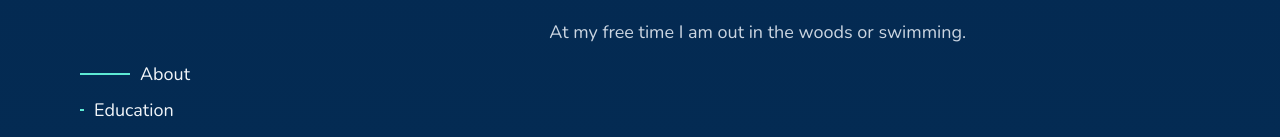
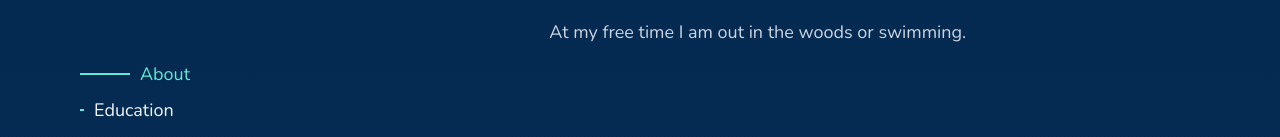
Before and after one commit to LeoGytis/LeoGytis.github.io, a Next.js app: page / in a window 1280 px wide. Shown: the part 346-483 px from the top of the page. Built offline with nearby package versions, Linux system fonts and the light colour scheme.

Commit message:
pagaliau nav items veikia

```diff
--- a/src/app/components/NavBar.tsx
+++ b/src/app/components/NavBar.tsx
@@ -15,58 +15,43 @@ const NavBar: any = () => {
           </h3>
         </div>
         <nav className="hidden lg:flex flex-col text-lg gap-2">
-          <li className="flex items-center">
-            <ScrollLink className="nav_indicator" spy offset={-80} to="about" />
-            <ScrollLink smooth offset={-80} to="about" className="nav_click">
+          <ScrollLink className="nav_item" spy smooth offset={-80} to="about">
+            <div className="nav_indicator" />
             About
           </ScrollLink>
-          </li>
 
-          <li className="flex items-center">
           <ScrollLink
-              className="nav_indicator"
+            className="nav_item"
             spy
-              offset={-80}
-              to="education"
-            />
-            <ScrollLink
             smooth
             offset={-80}
             to="education"
-              className="nav_click"
           >
+            <div className="nav_indicator" />
             Education
           </ScrollLink>
-          </li>
 
-          <li className="flex items-center">
           <ScrollLink
-              className="nav_indicator"
+            className="nav_item"
             spy
-              offset={-80}
-              to="experience"
-            />
-            <ScrollLink
             smooth
             offset={-80}
             to="experience"
-              className="nav_click"
           >
+            <div className="nav_indicator" />
             Experience
           </ScrollLink>
-          </li>
 
-          <li className="flex items-center">
           <ScrollLink
-              className="nav_indicator"
+            className="nav_item"
             spy
+            smooth
             offset={-80}
             to="projects"
-            />
-            <ScrollLink smooth offset={-80} to="projects" className="nav_click">
+          >
+            <div className="nav_indicator" />
             Projects
           </ScrollLink>
-          </li>
         </nav>
         <SocialMedia />
       </div>
--- a/src/app/globals.css
+++ b/src/app/globals.css
@@ -134,26 +134,29 @@ a {
   color: #5eead4;
 }
 
-.nav_indicator {
+.nav_item {
   display: flex;
   align-items: center;
+  &:hover {
+    cursor: pointer;
+    color: #5eead4;
+  }
+
+  &.active {
+    color: #5eead4;
+    .nav_indicator {
+      width: 50px;
+    }
+  }
+}
+
+.nav_indicator {
   content: "";
   width: 4px;
   height: 2px;
   margin-right: 10px;
   background-color: #5eead4;
-  transition: width 2s;
-
-  &.active {
-    width: 50px;
-  }
-}
-
-.nav_click {
-  &:hover {
-    cursor: pointer;
-    color: #5eead4;
-  }
+  transition: all 1s;
 }
 
 .falling_line {
```
Lines whose indentation alone changed are shown as unchanged.
